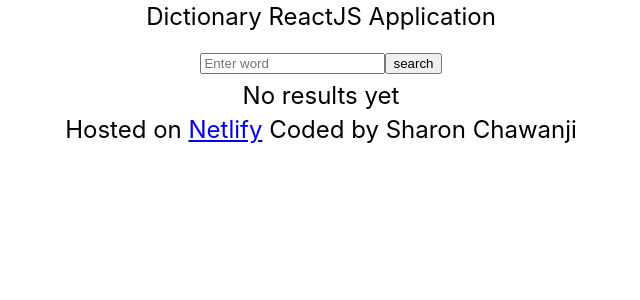
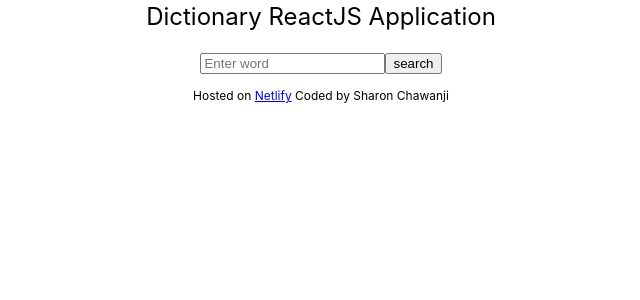
Before and after one commit to schawanji/dictionary_project, a React (Create React App) app: page / in a window 1280 px wide. Shown: the top 300 px of the page, without its empty margins (319-959 px from the left). Built offline with nearby package versions, Linux system fonts and the light colour scheme.

Commit message:
Change app style

```diff
--- a/src/App.css
+++ b/src/App.css
@@ -1,6 +1,13 @@
 .App {
   text-align: center;
-
+max-width: 650px;
   font-size: 24px;
   line-height: 34px;
+  margin: 0 auto;
 }
+
+footer {
+  font-size: 12px;
+}
+
+h1{text-transform: capitalize;}
--- a/src/Dictionary.js
+++ b/src/Dictionary.js
@@ -26,6 +26,7 @@ export default function Dictionary() {
           type="search"
           placeholder="Enter word"
           onChange={updateKeyword}
+
         />
         <input type="submit" value="search" />
       </form>
--- /dev/null
+++ b/src/Results.css
@@ -0,0 +1,7 @@
+li {
+  list-style: none;
+  text-align: left;
+  border:solid gray 1px;
+  border-radius: 5px;
+  padding: 15px 15px;
+}
--- a/src/Results.js
+++ b/src/Results.js
@@ -1,16 +1,21 @@
+import "./Results.css";
+
 export default function Results(props) {
   if (props.results) {
     console.log(props);
     return (
       <div>
-        <div>{props.results.word} </div>
+        <h1>{props.results.word} </h1>
         {props.results.meanings.map(function (definition, index) {
-          console.log(definition.definitions[0].definition);
-          return <div key={index}>{definition.definitions[0].definition}</div>;
+          return (
+            <ul>
+              <li key={index}>{definition.definitions[0].definition}</li>
+            </ul>
+          );
         })}
       </div>
     );
   } else {
-    return "No results yet";
+    return "";
   }
 }
```
